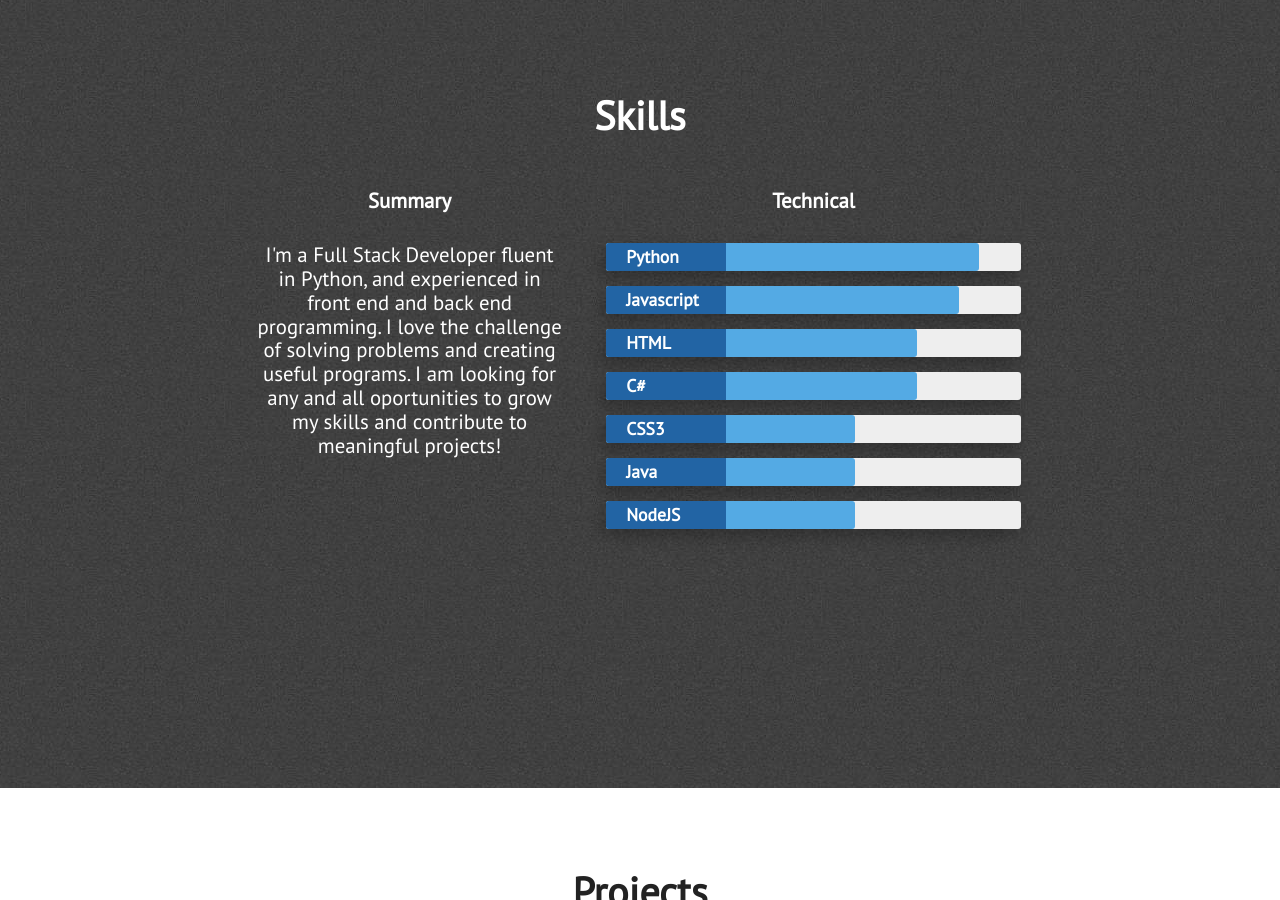
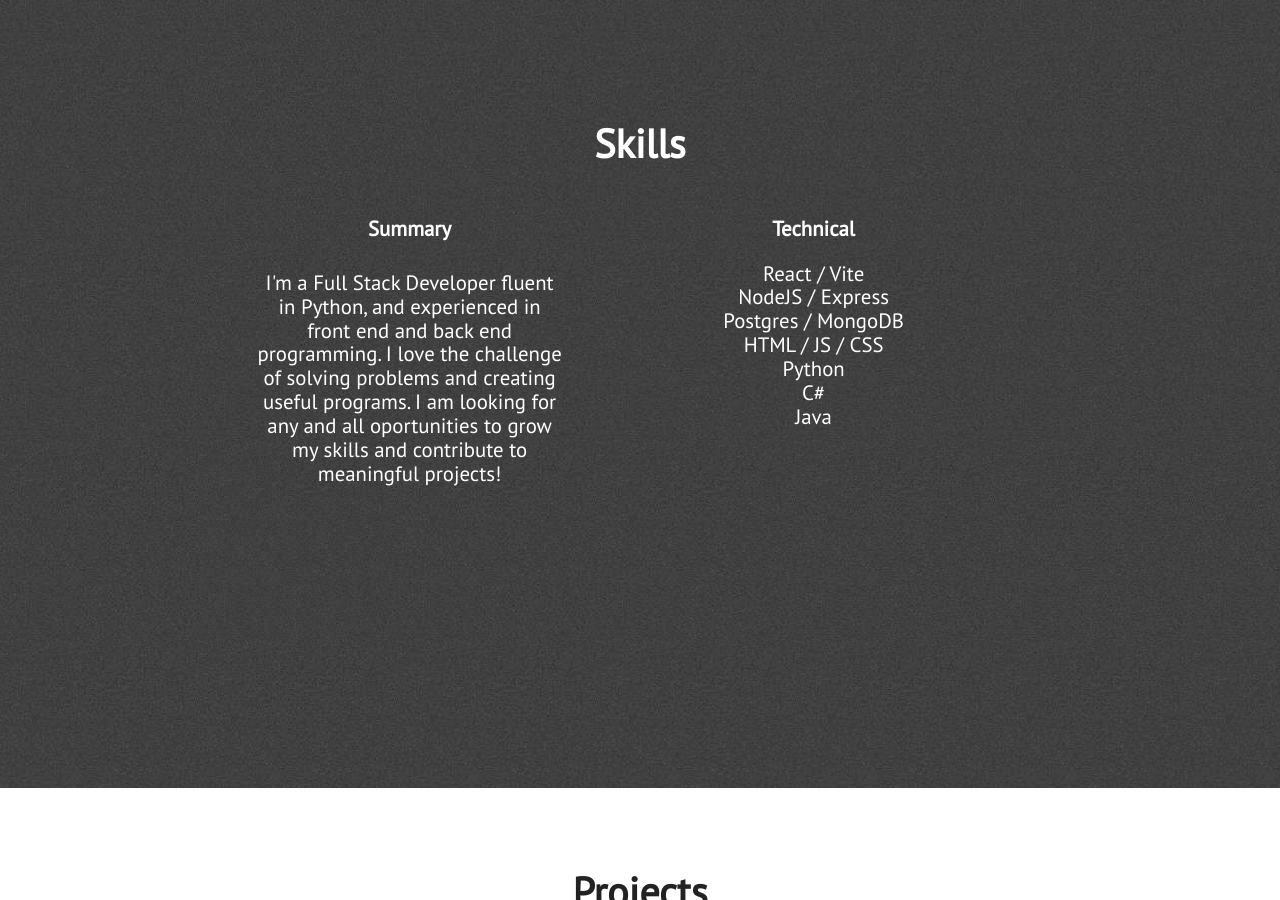
Before and after one commit to DakotaGagne/DakotaGagne.github.io, a Jekyll site: the page built from index.html, in a window 1280 px wide and 900 px high, scrolled down 2112 px. Built offline with Jekyll 4.4.1, drawn with Linux system fonts in a browser that asks for light colours; nearby versions of some CDN libraries.

Commit message:
tweaked skills section

```diff
--- a/_includes/skills.html
+++ b/_includes/skills.html
@@ -13,7 +13,35 @@
                 </div>
                 <div class="technical-skills">
                     <h3 class="center-align skills-subsection">Technical</h3>
-                    <div class="progress-bars">
+                    <div class="center-align skills-subsection">
+                        React / Vite
+                    </div>
+                    <div class="center-align skills-subsection">
+                        NodeJS / Express
+                    </div>
+                    <div class="center-align skills-subsection">
+                        Postgres / MongoDB
+                    </div>
+                    <div class="center-align skills-subsection">
+                        HTML / JS / CSS
+                    </div>
+                    <div class="center-align skills-subsection">
+                        Python
+                    </div>
+                    <div class="center-align skills-subsection">
+                        C#
+                    </div>
+                    <div class="center-align skills-subsection">
+                        Java
+                    </div>
+                </div>
+            </div>
+        </div>
+    </section>
+</div>
+
+
+<!-- <div class="progress-bars">
     <div class="skillbar clearfix " data-percent="90%">
         <div class="skillbar-title" style="background: #266fb7;"><span>Python</span></div>
         <div class="skillbar-bar" style="background: #54aae4;"></div>
@@ -48,9 +76,4 @@
         <div class="skillbar-bar" style="background: #54aae4;"></div>
     </div>
 
-                    </div>
-                </div>
-            </div>
-        </div>
-    </section>
-</div>
+</div> -->
```
Lines whose indentation alone changed are shown as unchanged.
